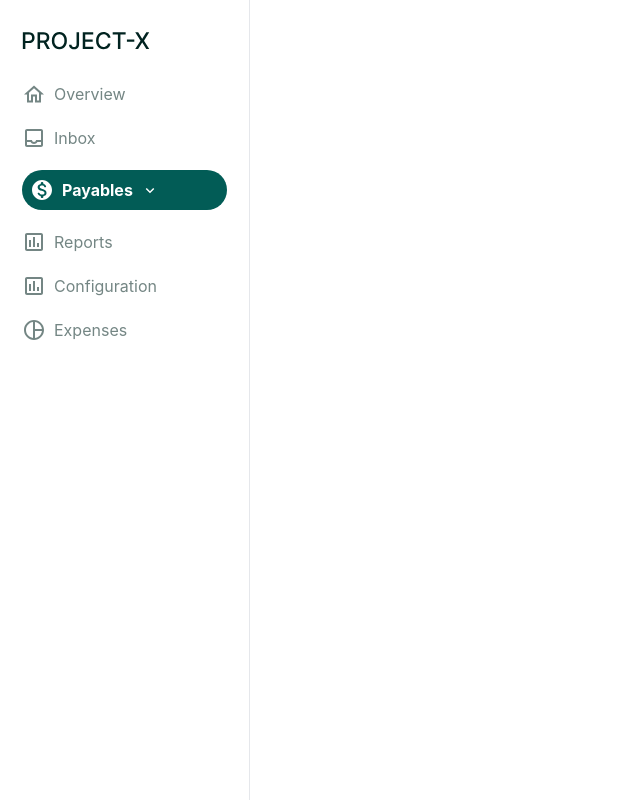
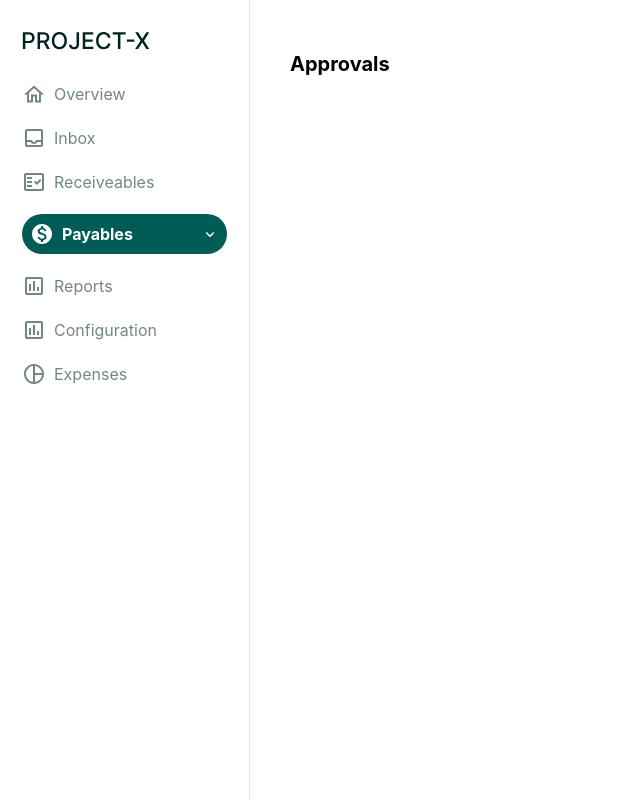
Before and after one commit to adaji025/troo-test, a React (Vite) app: page /approvals in a window 1280 px wide. Shown: the whole page, without its empty margins (0-640 px from the left). Built offline with nearby package versions, Linux system fonts and the light colour scheme.

Commit message:
added all the pages

```diff
--- a/src/components/LoggedIn/Sidebar.tsx
+++ b/src/components/LoggedIn/Sidebar.tsx
@@ -11,6 +11,7 @@ import {
   ExpensesIcon,
   InboxIcon,
   PayableIcon,
+  ReceiveablesIcon,
   ReportsIcon,
 } from "./Svgs/Svgs";
 
@@ -36,6 +37,11 @@ const Sidebar = ({ openMobileNav }: Props) => {
       title: "Inbox",
       icon: <InboxIcon />,
       route: "/inbox",
+    },
+    {
+      title: "Receiveables",
+      icon: <ReceiveablesIcon />,
+      route: "/receiveables",
     },
     {
       title: "Payables",
@@ -107,8 +113,10 @@ const Sidebar = ({ openMobileNav }: Props) => {
                         }
                       }}
                     >
-                      <span className="text-primary bg-primary rounded-full">{item.icon}</span>
-
+                      <span className="text-primary bg-primary rounded-full">
+                        {item.icon}
+                      </span>
+                      <div className="flex items-center justify-between w-full">
                         <div>{item.title}</div>
 
                         <BiChevronDown
@@ -119,6 +127,7 @@ const Sidebar = ({ openMobileNav }: Props) => {
                           }`}
                           size={18}
                         />
+                      </div>
                     </div>
 
                     {showChildren === item.title &&
--- a/src/components/LoggedIn/index.tsx
+++ b/src/components/LoggedIn/index.tsx
@@ -1,13 +1,21 @@
-import { Fragment,  useState } from "react";
+import { Fragment, useState } from "react";
 import { Route, Routes } from "react-router-dom";
 import Sidebar from "./Sidebar";
 import Header from "./Header";
 import Overview from "../../pages/Overview/Overview";
 import MobileSidebar from "./MobileSidebar";
+import Inbox from "../../pages/Inbox/Inbox";
+import Bills from "../../pages/Bills/Bills";
+import Approvals from "../../pages/Bills/Approval";
+import PaymentsOuts from "../../pages/Bills/PaymentsOut";
+import Procurements from "../../pages/Bills/Procurement";
+import Reports from "../../pages/Reports/Reports";
+import Configurations from "../../pages/Configurations/Configuration";
+import Expenses from "../../pages/Expenses/Expenses";
+import Receiveables from "../../pages/Receiveables/Receiveable";
 
 const LoggedInContainer = () => {
   const [mobileNav, openMobileNav] = useState(false);
-
 
   return (
     <Fragment>
@@ -21,6 +29,15 @@ const LoggedInContainer = () => {
           <main className="w-full bg-white pt-5 lg:pt-[50px] lg:ml-[250px] lg:w-[calc(100vw-250px)] px-4 lg:px-10 mb-10 mt-[80px] lg:mt-[unset]">
             <Routes>
               <Route path="/overview" element={<Overview />} />
+              <Route path="/inbox" element={<Inbox />} />
+              <Route path="/bills" element={<Bills />} />
+              <Route path="/approvals" element={<Approvals />} />
+              <Route path="/payment-out" element={<PaymentsOuts />} />
+              <Route path="/procurement" element={<Procurements />} />
+              <Route path="/reports" element={<Reports />} />
+              <Route path="/configuration" element={<Configurations />} />
+              <Route path="/expenses" element={<Expenses />} />
+              <Route path="/receiveables" element={<Receiveables />} />
             </Routes>
           </main>
         </div>
--- /dev/null
+++ b/src/pages/Bills/Approval.tsx
@@ -0,0 +1,10 @@
+
+const Approvals = () => {
+    return (
+      <div>
+        <div className="text-black font-bold text-xl">Approvals</div>
+      </div>
+    )
+  }
+
+  export default Approvals
--- /dev/null
+++ b/src/pages/Bills/Bills.tsx
@@ -0,0 +1,10 @@
+
+const Bills = () => {
+    return (
+      <div>
+        <div className="text-black font-bold text-xl">Bills</div>
+      </div>
+    )
+  }
+
+  export default Bills
--- /dev/null
+++ b/src/pages/Bills/PaymentsOut.tsx
@@ -0,0 +1,10 @@
+
+const PaymentsOuts = () => {
+    return (
+      <div>
+        <div className="text-black font-bold text-xl">Payments Outs</div>
+      </div>
+    )
+  }
+
+  export default PaymentsOuts
--- /dev/null
+++ b/src/pages/Bills/Procurement.tsx
@@ -0,0 +1,10 @@
+
+const Procurements = () => {
+    return (
+      <div>
+        <div className="text-black font-bold text-xl">Procurements</div>
+      </div>
+    )
+  }
+
+  export default Procurements
--- /dev/null
+++ b/src/pages/Configurations/Configuration.tsx
@@ -0,0 +1,10 @@
+
+const Configurations = () => {
+    return (
+      <div>
+        <div className="text-black font-bold text-xl">Configurations</div>
+      </div>
+    )
+  }
+
+  export default Configurations
--- /dev/null
+++ b/src/pages/Expenses/Expenses.tsx
@@ -0,0 +1,10 @@
+
+const Expenses = () => {
+    return (
+      <div>
+        <div className="text-black font-bold text-xl">Expenses</div>
+      </div>
+    )
+  }
+
+  export default Expenses
--- /dev/null
+++ b/src/pages/Inbox/Inbox.tsx
@@ -0,0 +1,10 @@
+
+const Inbox = () => {
+    return (
+      <div>
+        <div className="text-black font-bold text-xl">Inbox</div>
+      </div>
+    )
+  }
+
+  export default Inbox
--- a/src/pages/Overview/Overview.tsx
+++ b/src/pages/Overview/Overview.tsx
@@ -2,7 +2,7 @@
 const Overview = () => {
   return (
     <div>
-      <div className="text-black">Overview</div>
+      <div className="text-black font-bold text-xl">Overview</div>
     </div>
   )
 }
--- /dev/null
+++ b/src/pages/Receiveables/Receiveable.tsx
@@ -0,0 +1,10 @@
+
+const Receiveables = () => {
+    return (
+      <div>
+        <div className="text-black font-bold text-xl">Receiveables</div>
+      </div>
+    )
+  }
+
+  export default Receiveables
--- /dev/null
+++ b/src/pages/Reports/Reports.tsx
@@ -0,0 +1,10 @@
+
+const Reports = () => {
+    return (
+      <div>
+        <div className="text-black font-bold text-xl">Reports</div>
+      </div>
+    )
+  }
+
+  export default Reports
```
Lines whose indentation alone changed are shown as unchanged.
